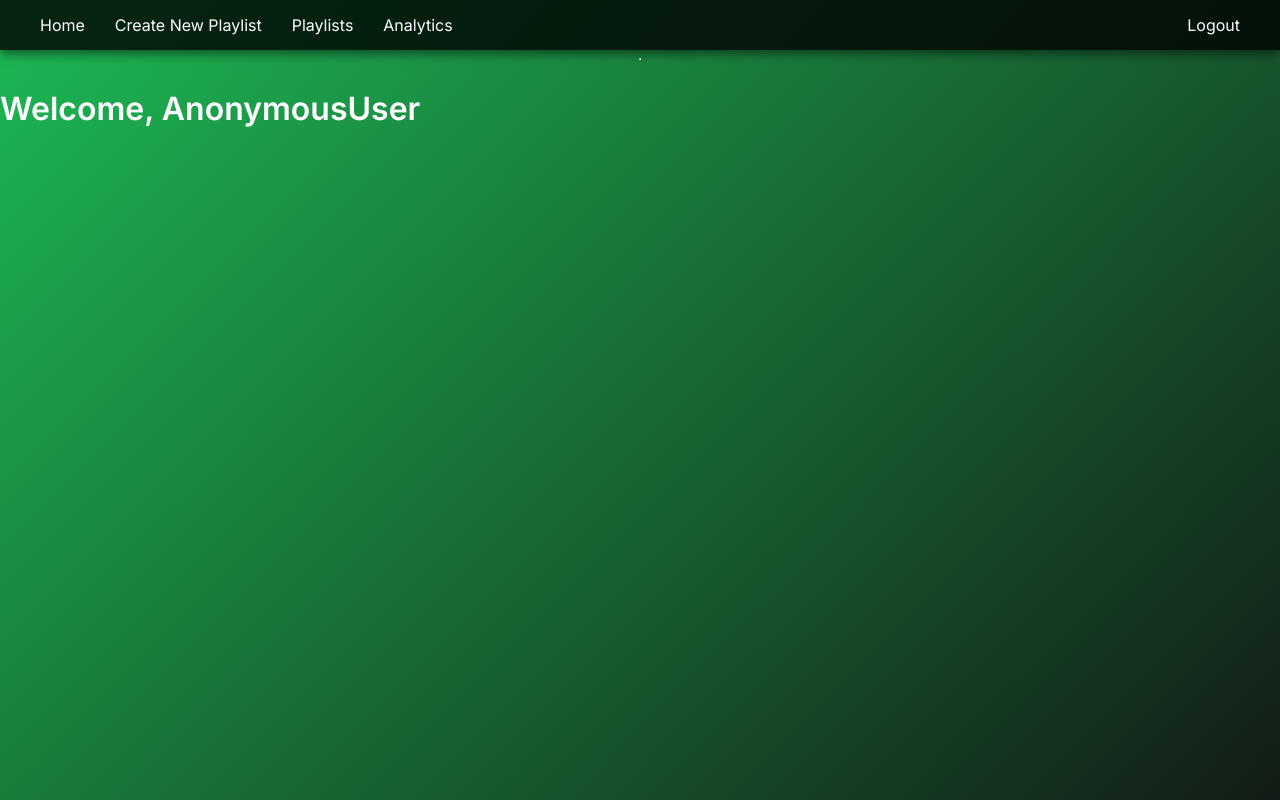
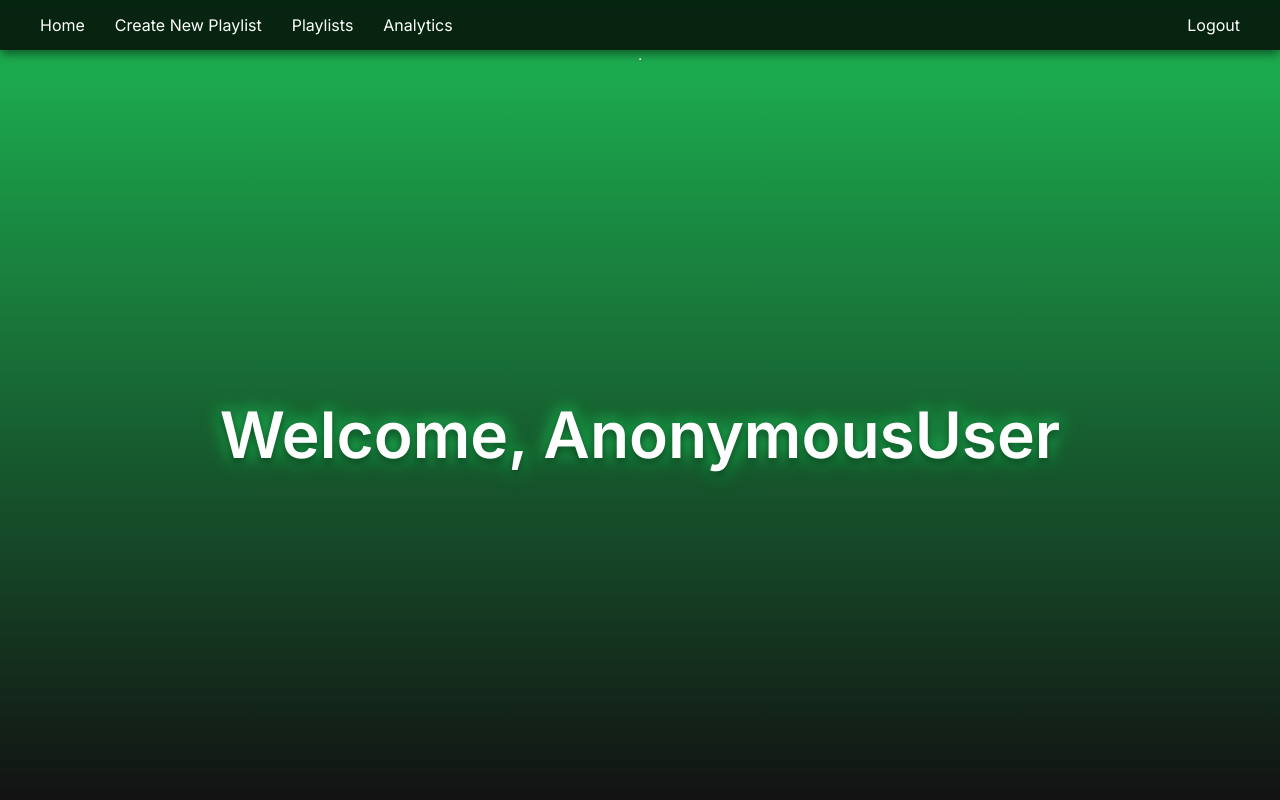
Before and after one commit to williamjones0471/TuneTrack, a Django app: template musicapp/templates/musicapp/home.html in a window 1280 px wide. Run offline with Django 5.2, Linux system fonts and the light colour scheme; the template is opened without the code that fills it, so the values that code supplies are empty.

Commit message:
Update styling for home page

```diff
--- a/musicapp/templates/musicapp/home.html
+++ b/musicapp/templates/musicapp/home.html
@@ -11,7 +11,7 @@
                 margin: 0;
                 padding: 0;
                 font-family: 'Inter', sans-serif;
-                background: linear-gradient(135deg, #1db954, #121212);
+                background: linear-gradient(to bottom, #1db954, #121212);
                 color: white;
                 min-height: 100vh;
                 display: flex;
@@ -57,6 +57,38 @@
                 font-size: 1.5rem;
                 font-weight: 700;
             }
+
+            .center-content {
+                flex: 1;
+                display: flex;
+                flex-direction: column;
+                justify-content: center;
+                align-items: center;
+                text-align: center;
+            }
+
+            .center-content h1{
+                font-size: 4rem;
+                font-weight: bold;
+                color: #fff;
+                text-shadow: 0 4px 10px rgba(0, 0, 0, 0.6),
+                             0 0 15px #1db954,
+                             0 0 20px #1db954;
+                opacity: 0;
+                animation: fadeIn 2s ease-in forwards;
+            }
+
+            @keyframes fadeIn{
+                0% {
+                    opacity: 0;
+                    trasnform: translateY(20px);
+                }
+                100%{
+                    opacity: 1;
+                    transform: translateY(0);
+                }
+            }
+
     </style>
   </head>
   <body>
@@ -75,12 +107,12 @@
 
     <hr>
 
+    <div class="center-content">
         <h1>Welcome, {{ user }}</h1>
-
         {% if message %}
             <p>{{ message }}</p>
         {% endif %}
-
+    </div>
         {% if song_info %}
             {% for song in song_info %} {% for artist in artist_info %}
                 {% if forloop.counter == forloop.parentloop.counter %}
```
Also changed, not shown: db.sqlite3.
